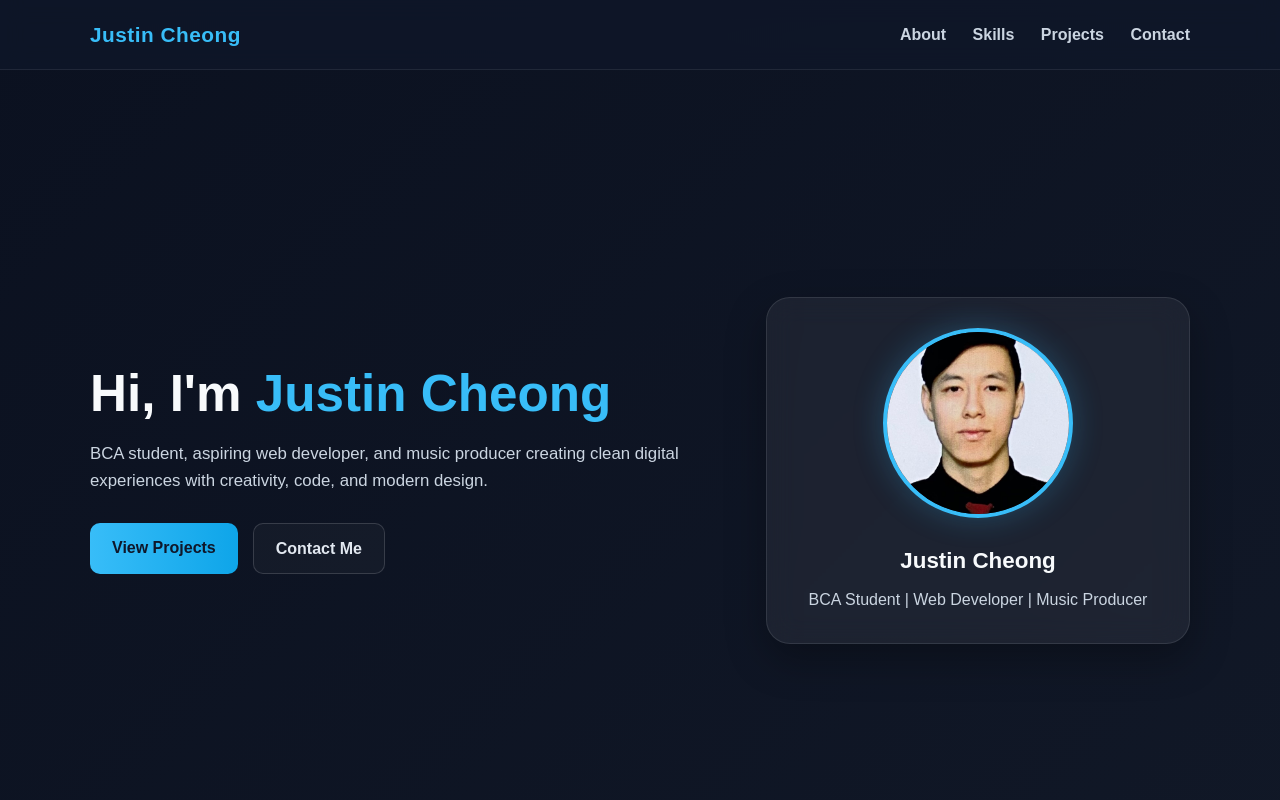
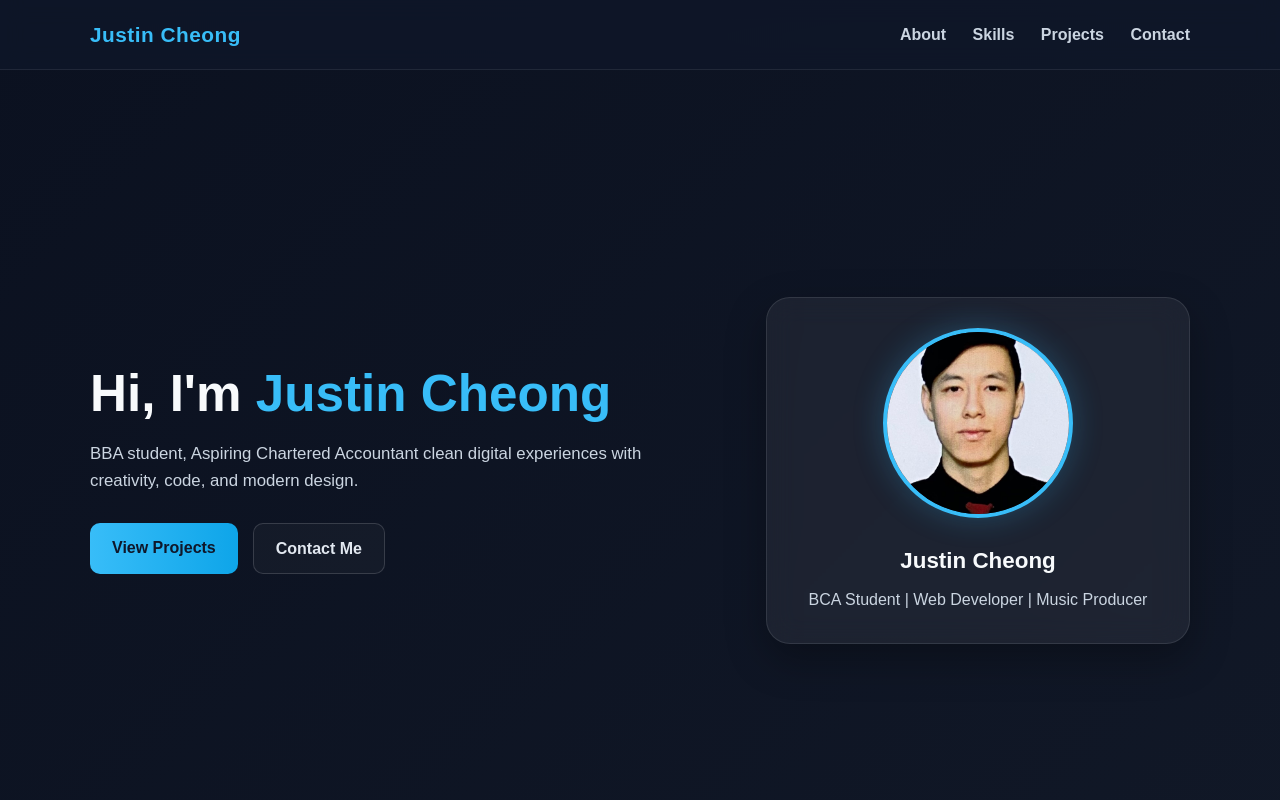
Before and after one commit to JustinCheong334/web-workflow-project, a website: page index.html in a window 1280 px wide. Shown: the top 800 px of the page. Drawn offline with Linux system fonts and the light colour scheme; no server answers; a web font is replaced by a local one.

Commit message:
Test Demo

```diff
--- a/index.html
+++ b/index.html
@@ -381,7 +381,7 @@
             <div class="hero-text">
                 <h1>Hi, I'm <span>Justin Cheong</span></h1>
                 <p>
-                    BCA student, aspiring web developer, and music producer creating clean digital experiences
+                    BBA student, Aspiring Chartered Accountant clean digital experiences
                     with creativity, code, and modern design.
                 </p>
                 <div class="hero-buttons">
```
